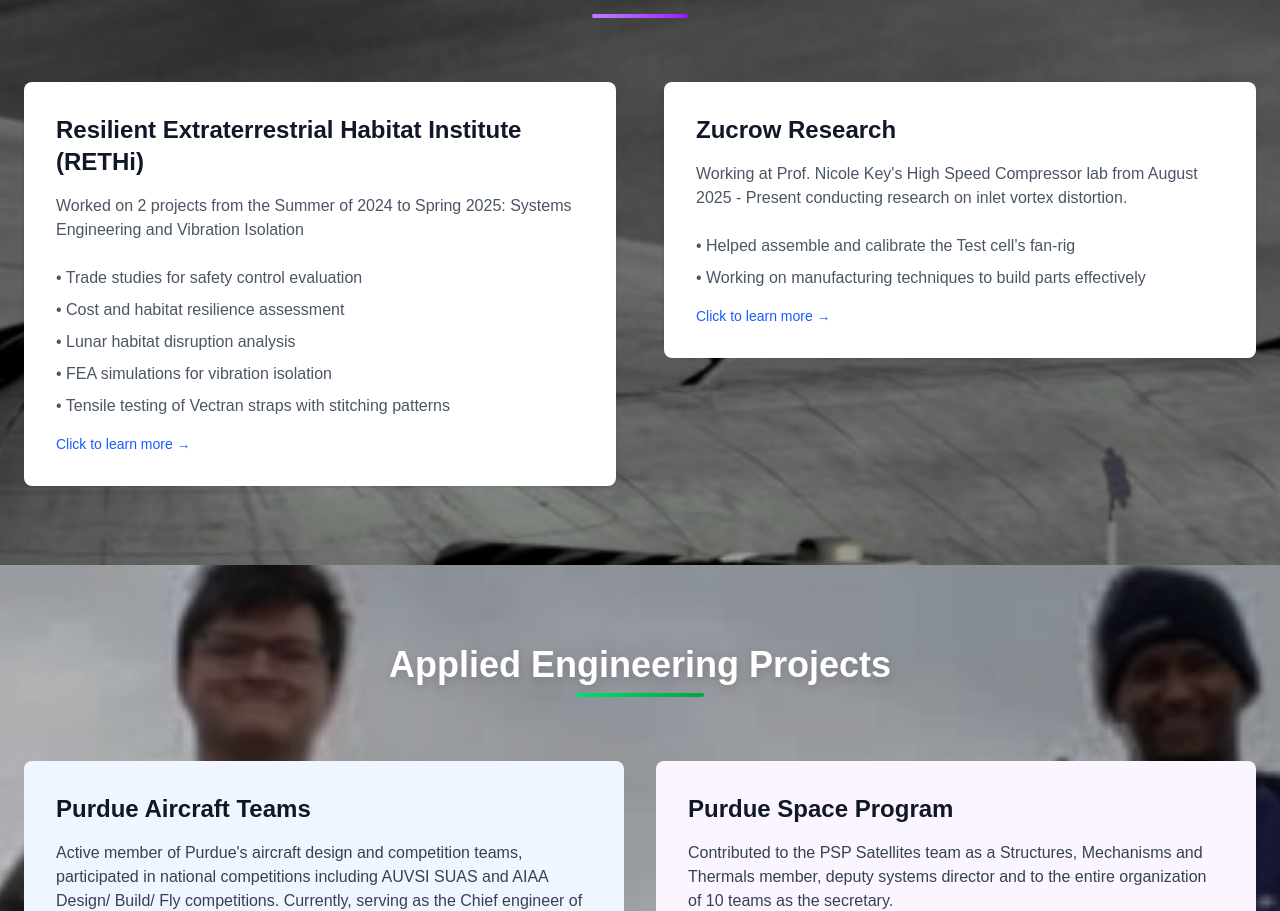
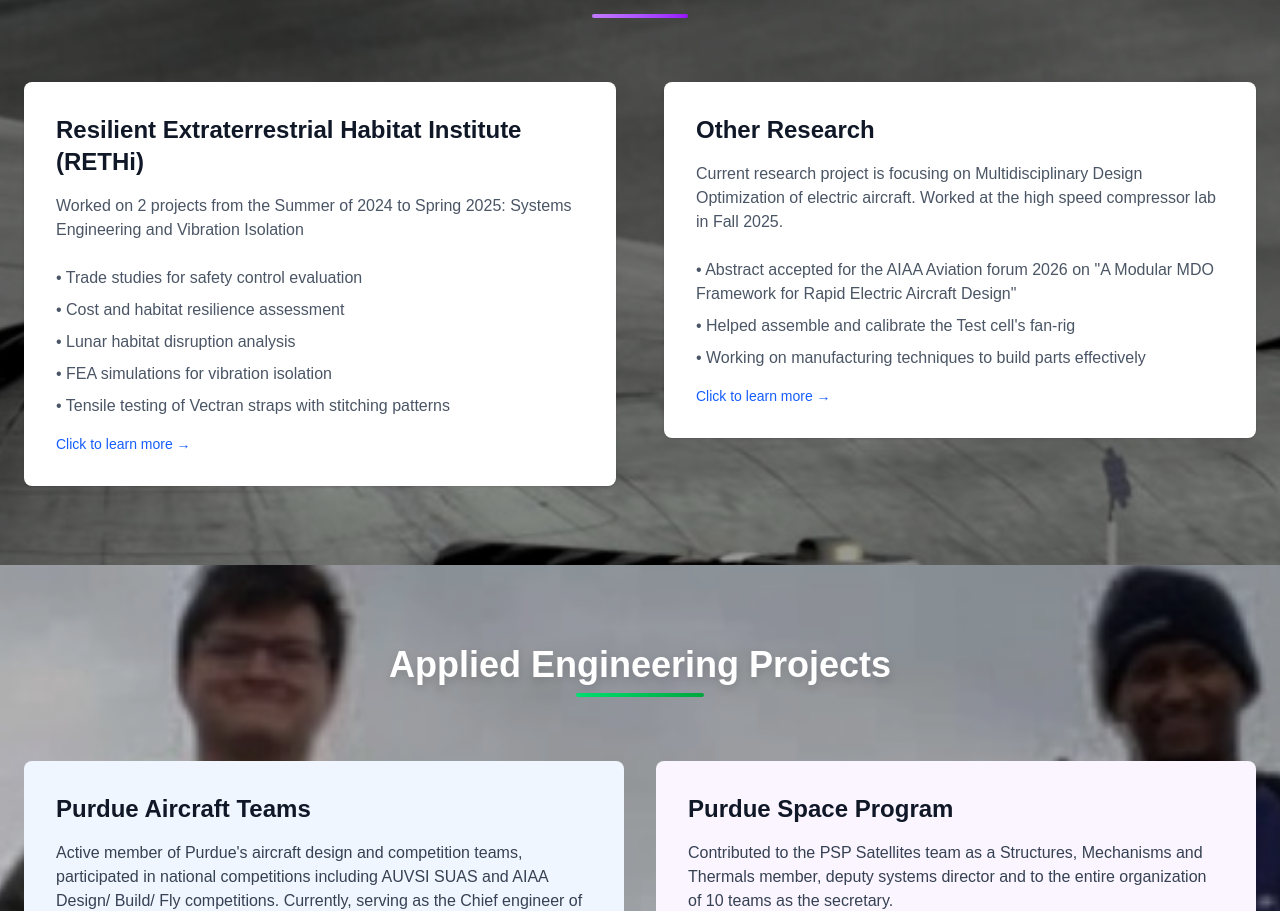
Before and after one commit to aaryan-lath/Personal-Website, a Next.js app: page / in a window 1280 px wide. Shown: the part 2735-3646 px from the top of the page. Built offline with nearby package versions, Linux system fonts and the light colour scheme.

Commit message:
Home Page Zucrow

```diff
--- a/src/app/page.tsx
+++ b/src/app/page.tsx
@@ -599,9 +599,10 @@
               href="/research/rethi"
             />
             <ResearchBox
-              title="Zucrow Research"
-              description="Working at Prof. Nicole Key's High Speed Compressor lab from August 2025 - Present conducting research on inlet vortex distortion."
+              title="Other Research"
+              description="Current research project is focusing on Multidisciplinary Design Optimization of electric aircraft. Worked at the high speed compressor lab in Fall 2025."
               points={[
+                'Abstract accepted for the AIAA Aviation forum 2026 on "A Modular MDO Framework for Rapid Electric Aircraft Design"',
                 'Helped assemble and calibrate the Test cell\'s fan-rig',
                 'Working on manufacturing techniques to build parts effectively'
               ]}
```
Also changed, not shown: 1 other file (tests, documents, lock files or other folders).
